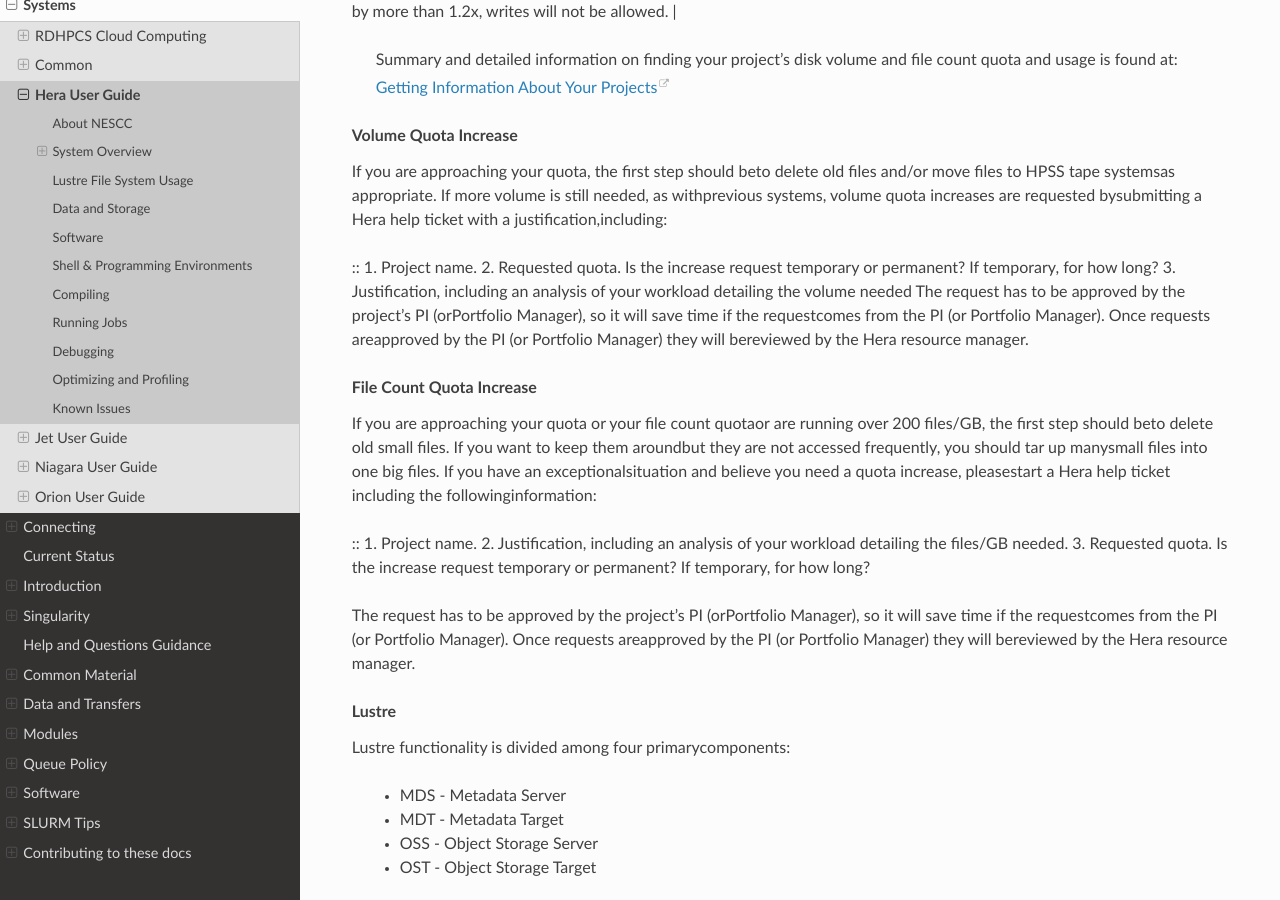
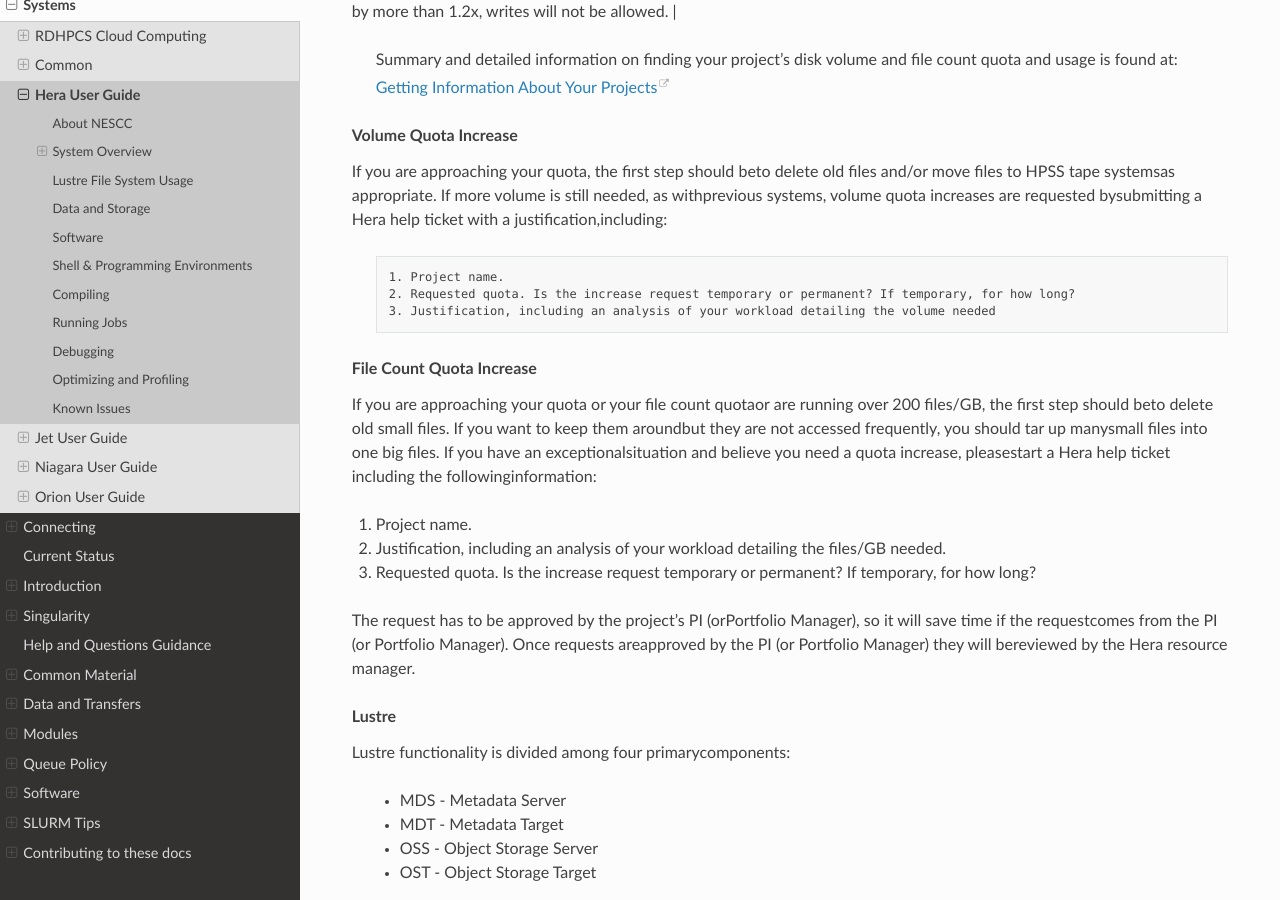
Before and after one commit to NOAA-RDHPCS/noaa-rdhpcs.github.io, a Sphinx documentation site: the page built from source/systems/hera_user_guide.rst, in a window 1280 px wide and 900 px high, scrolled down 1977 px. Built offline with Sphinx 7.4.7 and the Read the Docs theme 2.0.0, drawn with Linux system fonts in a browser that asks for light colours; pages that are not in the unit, such as notebooks, are missing from menus.

Commit message:
Volume quota

```diff
--- a/source/systems/hera_user_guide.rst
+++ b/source/systems/hera_user_guide.rst
@@ -107,16 +107,22 @@ Users will receive warning emails when their quota isexceeded. When either the v
 
 If you are approaching your quota, the first step should beto delete old files and/or move files to HPSS tape systemsas appropriate. If more volume is still needed, as withprevious systems, volume quota increases are requested bysubmitting a Hera help ticket with a justification,including:
 
-::
-1. Project name.    2. Requested quota. Is the increase request temporary or permanent? If temporary, for how long?    3. Justification, including an analysis of your workload detailing the volume needed
-The request has to be approved by the project's PI (orPortfolio Manager), so it will save time if the requestcomes from the PI (or Portfolio Manager). Once requests areapproved by the PI (or Portfolio Manager) they will bereviewed by the Hera resource manager.
+            ::
+
+                1. Project name.
+                2. Requested quota. Is the increase request temporary or permanent? If temporary, for how long?
+                3. Justification, including an analysis of your workload detailing the volume needed
+
 
 .. rubric:: File Count Quota Increase
 
 If you are approaching your quota or your file count quotaor are running over 200 files/GB, the first step should beto delete old small files. If you want to keep them aroundbut they are not accessed frequently, you should tar up manysmall files into one big files. If you have an exceptionalsituation and believe you need a quota increase, pleasestart a Hera help ticket including the followinginformation:
 
 ::
-1. Project name.   2. Justification, including an analysis of your workload detailing the files/GB needed.   3. Requested quota. Is the increase request temporary or permanent? If temporary, for how long?
+
+1. Project name.
+2. Justification, including an analysis of your workload detailing the files/GB needed.
+3. Requested quota. Is the increase request temporary or permanent? If temporary, for how long?
 
 
 The request has to be approved by the project's PI (orPortfolio Manager), so it will save time if the requestcomes from the PI (or Portfolio Manager). Once requests areapproved by the PI (or Portfolio Manager) they will bereviewed by the Hera resource manager.
```
